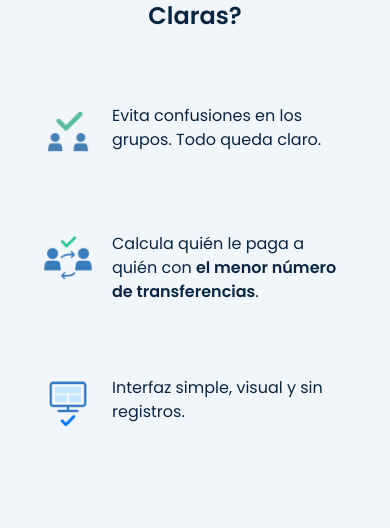
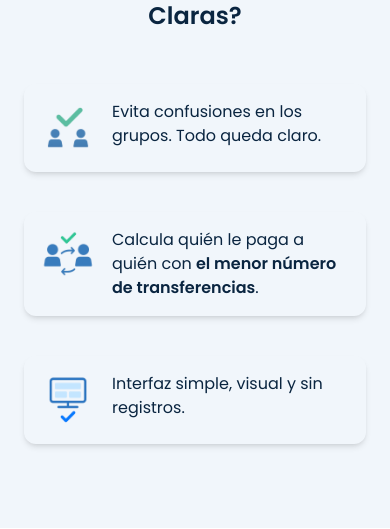
Before and after one commit to jluckmannc/CuentasClaras, a Django app: page / in a window 390 px wide. Shown: the part 1733-2262 px from the top of the page. Run offline with Django 4.2, Linux system fonts and the light colour scheme; parts of the project's set-up code (start-up, migrations or seed data) failed here and were passed over.

Commit message:
chore: proyecto listo para producción 🎉

```diff
--- a/static/css/output.css
+++ b/static/css/output.css
@@ -989,6 +989,11 @@ video {
   transform: translate(var(--tw-translate-x), var(--tw-translate-y)) rotate(var(--tw-rotate)) skewX(var(--tw-skew-x)) skewY(var(--tw-skew-y)) scaleX(var(--tw-scale-x)) scaleY(var(--tw-scale-y));
 }
 
+.translate-y-\[-4px\] {
+  --tw-translate-y: -4px;
+  transform: translate(var(--tw-translate-x), var(--tw-translate-y)) rotate(var(--tw-rotate)) skewX(var(--tw-skew-x)) skewY(var(--tw-skew-y)) scaleX(var(--tw-scale-x)) scaleY(var(--tw-scale-y));
+}
+
 .rotate-180 {
   --tw-rotate: 180deg;
   transform: translate(var(--tw-translate-x), var(--tw-translate-y)) rotate(var(--tw-rotate)) skewX(var(--tw-skew-x)) skewY(var(--tw-skew-y)) scaleX(var(--tw-scale-x)) scaleY(var(--tw-scale-y));
@@ -1558,6 +1563,12 @@ video {
 .shadow-md {
   --tw-shadow: 0 4px 6px -1px rgb(0 0 0 / 0.1), 0 2px 4px -2px rgb(0 0 0 / 0.1);
   --tw-shadow-colored: 0 4px 6px -1px var(--tw-shadow-color), 0 2px 4px -2px var(--tw-shadow-color);
+  box-shadow: var(--tw-ring-offset-shadow, 0 0 #0000), var(--tw-ring-shadow, 0 0 #0000), var(--tw-shadow);
+}
+
+.shadow-xl {
+  --tw-shadow: 0 20px 25px -5px rgb(0 0 0 / 0.1), 0 8px 10px -6px rgb(0 0 0 / 0.1);
+  --tw-shadow-colored: 0 20px 25px -5px var(--tw-shadow-color), 0 8px 10px -6px var(--tw-shadow-color);
   box-shadow: var(--tw-ring-offset-shadow, 0 0 #0000), var(--tw-ring-shadow, 0 0 #0000), var(--tw-shadow);
 }
 
--- a/templates/static_pages/home.html
+++ b/templates/static_pages/home.html
@@ -2,6 +2,41 @@
 {% load static %}
 
 {% block content %}
+
+<script>
+  document.addEventListener('DOMContentLoaded', () => {
+    const mobileCards = document.querySelectorAll('.mobile-lift');
+
+    function liftCard(card) {
+      card.classList.add('translate-y-[-4px]', 'shadow-md');
+      card.classList.remove('translate-y-0');
+    }
+
+    function resetCard(card) {
+      card.classList.remove('translate-y-[-4px]', 'shadow-md');
+      card.classList.add('translate-y-0');
+    }
+
+    if (window.innerWidth < 768) {
+      const observer = new IntersectionObserver((entries) => {
+        entries.forEach(entry => {
+          if (entry.isIntersecting) {
+            liftCard(entry.target);
+          } else {
+            resetCard(entry.target);
+          }
+        });
+      }, { threshold: 0.85 });
+
+      mobileCards.forEach(card => {
+        card.classList.add('transition', 'duration-300', 'ease-in-out', 'translate-y-0');
+        observer.observe(card);
+      });
+    }
+  });
+</script>
+
+
 <div class="bg-primary-light px-6 py-12 md:py-24">
   <div class="max-w-6xl mx-auto flex flex-col md:flex-row items-center justify-center gap-12 text-center md:text-left">
     <!-- Hero principal -->
@@ -49,15 +84,15 @@
 <section class="bg-primary-light py-20 sm:py-24 px-6 sm:px-6 sm:mt-10">
   <h2 class="text-2xl md:text-3xl font-bold text-center text-primary-dark mb-14">¿Por qué usar Cuentas Claras?</h2>
   <div class="max-w-6xl mx-auto grid grid-cols-1 md:grid-cols-3 gap-10">
-    <div class="flex items-start gap-4 p-4 rounded-xl transition-transform duration-300 hover:bg-white hover:shadow-md hover:-translate-y-1 hover:scale-105">
+    <div class="mobile-lift flex items-start gap-4 p-4 rounded-xl transition-transform duration-300 hover:bg-white hover:shadow-md hover:-translate-y-1 hover:scale-105">
       <img src="{% static 'img/home/icon-check-users-green.png' %}" alt="Evita confusiones" class="h-14 sm:h-16">
       <p class="text-primary-dark text-base sm:text-lg">Evita confusiones en los grupos. Todo queda claro.</p>
     </div>
-    <div class="flex items-start gap-4 p-4 rounded-xl transition-transform duration-300 hover:bg-white hover:shadow-md hover:-translate-y-1 hover:scale-105">
+    <div class="mobile-lift flex items-start gap-4 p-4 rounded-xl transition-transform duration-300 hover:bg-white hover:shadow-md hover:-translate-y-1 hover:scale-105">
       <img src="{% static 'img/home/icon-transfer-check.png' %}" alt="Optimiza transferencias" class="h-14 sm:h-16">
       <p class="text-primary-dark text-base sm:text-lg">Calcula quién le paga a quién con <strong>el menor número de transferencias</strong>.</p>
     </div>
-    <div class="flex items-start gap-4 p-4 rounded-xl transition-transform duration-300 hover:bg-white hover:shadow-md hover:-translate-y-1 hover:scale-105">
+    <div class="mobile-lift flex items-start gap-4 p-4 rounded-xl transition-transform duration-300 hover:bg-white hover:shadow-md hover:-translate-y-1 hover:scale-105">
       <img src="{% static 'img/home/icon-check-interface.png' %}" alt="Interfaz simple" class="h-14 sm:h-16">
       <p class="text-primary-dark text-base sm:text-lg">Interfaz simple, visual y sin registros.</p>
     </div>
```
Also changed, not shown: templates/static_pages/about.html (+40 -2 lines).
